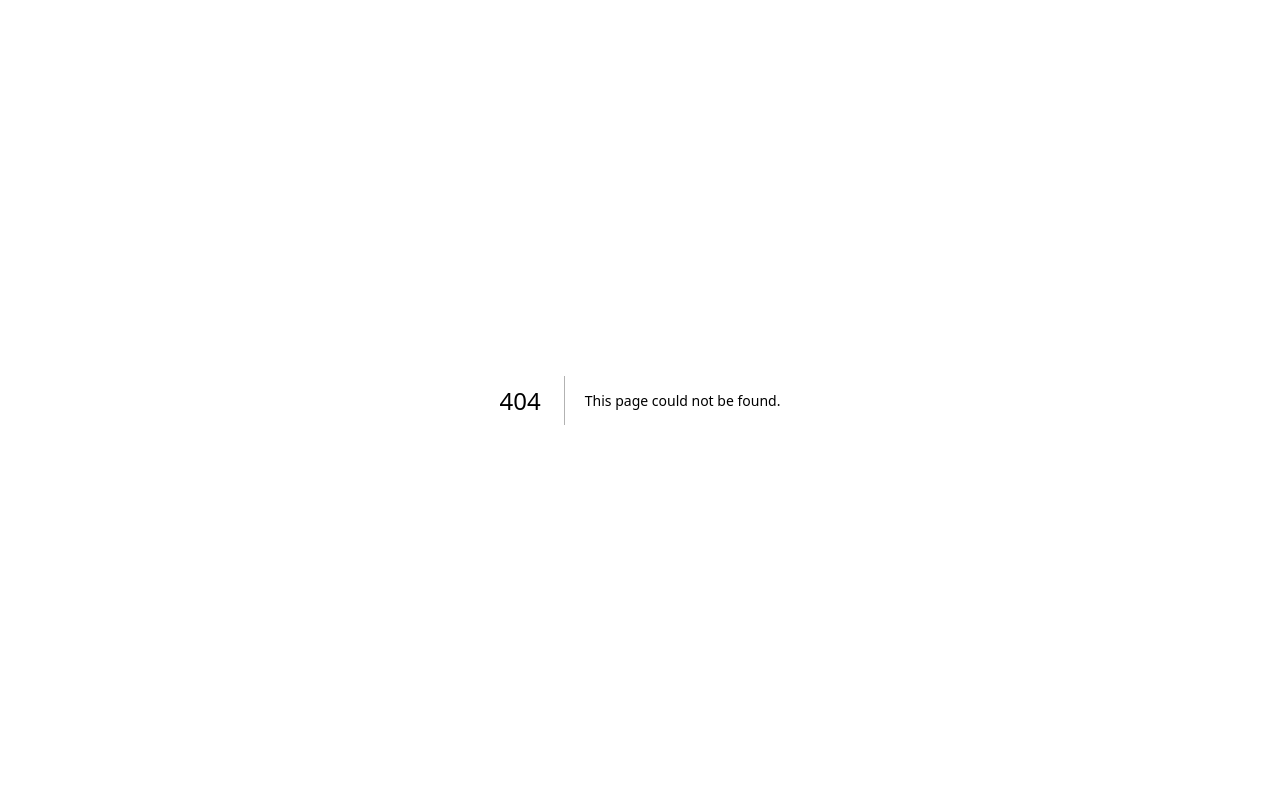
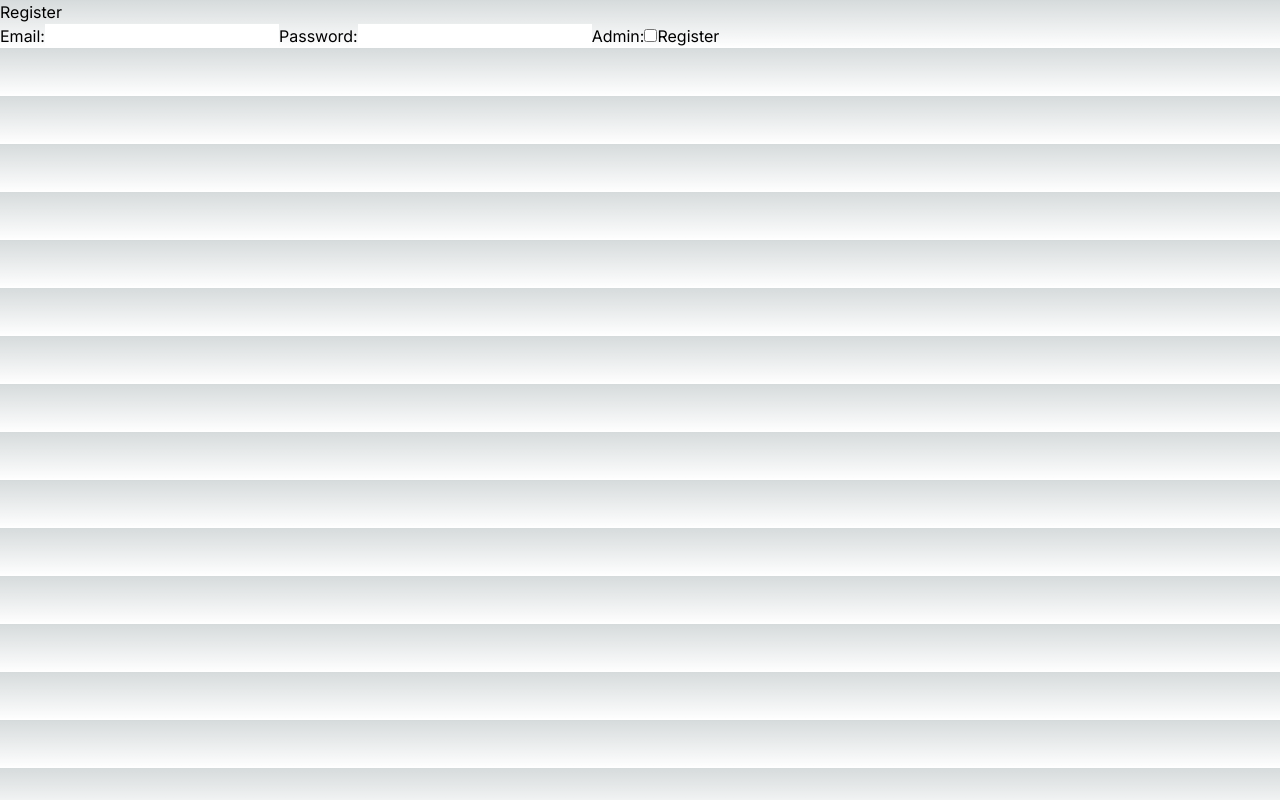
Before and after one commit to KimInteger/fetchNote, a Next.js app: page /register in a window 1280 px wide. Before the commit this address had no page. Built offline with nearby package versions, Linux system fonts and the light colour scheme.

Commit message:
create | register
회원가입 페이지 관련 form과 route page생성

```diff
--- /dev/null
+++ b/src/app/register/page.tsx
@@ -0,0 +1,12 @@
+import RegisterForm from '../ui/registerForm';
+
+const RegisterPage = () => {
+  return (
+    <div>
+      <h1>Register</h1>
+      <RegisterForm />
+    </div>
+  );
+};
+
+export default RegisterPage;
--- /dev/null
+++ b/src/app/ui/registerForm.tsx
@@ -0,0 +1,56 @@
+'use client';
+
+import { useState } from 'react';
+
+const RegisterForm = () => {
+  const [email, setEmail] = useState('');
+  const [password, setPassword] = useState('');
+  const [admin, setAdmin] = useState(false);
+
+  const handleSubmit = async (event: React.FormEvent) => {
+    event.preventDefault();
+
+    const response = await fetch('/api/register', {
+      method: 'POST',
+      headers: { 'Content-Type': 'application/json' },
+      body: JSON.stringify({ email, password, admin }),
+    });
+
+    const data = await response.json();
+    console.log(data);
+  };
+
+  return (
+    <form onSubmit={handleSubmit}>
+      <label>
+        Email:
+        <input
+          type="email"
+          value={email}
+          onChange={(e) => setEmail(e.target.value)}
+          required
+        />
+      </label>
+      <label>
+        Password:
+        <input
+          type="password"
+          value={password}
+          onChange={(e) => setPassword(e.target.value)}
+          required
+        />
+      </label>
+      <label>
+        Admin:
+        <input
+          type="checkbox"
+          checked={admin}
+          onChange={() => setAdmin(!admin)}
+        />
+      </label>
+      <button type="submit">Register</button>
+    </form>
+  );
+};
+
+export default RegisterForm;
```
